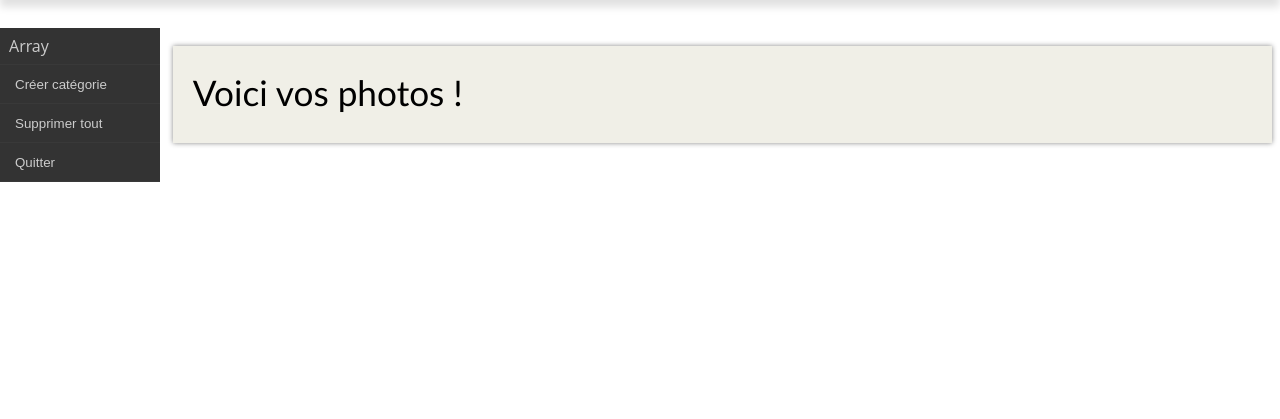
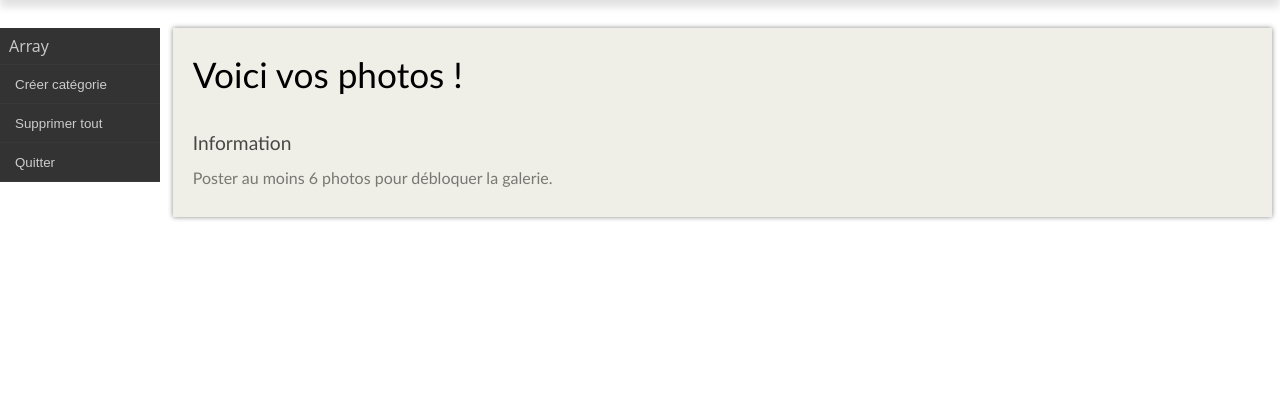
Before and after one commit to Mercandj/Photos_database, a PHP site: page /page/home/index.php in a window 1280 px wide. Shown: the part 84-503 px from the top of the page. Run offline with PHP 8.4, Linux system fonts and the light colour scheme; the visitor is signed in with stand-in values (Sample User, id 1); data that the repository does not hold is empty.

Commit message:
Petites modif.

```diff
--- a/css/home.css
+++ b/css/home.css
@@ -115,8 +115,8 @@ h2 {
 }
 
 h3 {
-	margin-top: 10px;
-	color: rgba(0,0,0,0.4);
+	margin-top: 25px;
+	color: rgba(0,0,0,0.7);
 	font-family:"Calibri";
 	font-weight: 400;
 	font-size: 1.2em;
@@ -126,6 +126,14 @@ h3 strong {
 	color: rgba(0,0,0,0.7);
 }
 
+p {
+  color:black;
+  color: rgba(0,0,0,0.5);
+  font-family:"Calibri";
+  font-weight: 400;
+  font-size: 1.0em;
+  text-align: left;
+}
 
 #cssmenu {
   background: #333;
--- a/css/table.css
+++ b/css/table.css
@@ -136,7 +136,7 @@ tr {
 	font-variant: normal;
 	font-weight: 400;
 	line-height: 18.2px;
-	padding-bottom: 7px;
+	padding-bottom: 4px;
 	padding-left: 10px;
 	padding-right: 2px;
 	padding-top: 7px;
--- a/page/home/index.php
+++ b/page/home/index.php
@@ -67,14 +67,16 @@
 				echo $ic->getHTML_carousel();
 			?>
 
-			<br/>
-
 			<div class="affichage">
 				<h2>Voici vos photos !</h2>
 				<?php
 					$ic = new ImageControleur();
 					echo $ic->getHTML_table();
 				?>
+
+
+				<h3>Information</h3>
+				<p>Poster au moins 6 photos pour débloquer la galerie.</p>
 			</div>
 
 		</div>
--- a/php/add.php
+++ b/php/add.php
@@ -6,7 +6,11 @@ include 'classe/Image.php';
   $maxwidth = 200000;
   $maxheight = 200000;
 
-  if ($_FILES['image']['error'] > 0) $erreur = "Erreur lors du transfert";
+  if ($_FILES['image']['error'] > 0) {
+    $erreur = "Erreur lors du transfert";
+    echo $erreur;
+    return;
+  }
   if ($_FILES['image']['size'] > 1048576) $erreur = "Le fichier est trop gros";
   $extensions_valides = array( 'jpg' , 'jpeg' , 'gif' , 'png' );
   $extension_upload = strtolower(  substr(  strrchr($_FILES['image']['name'], '.')  ,1)  );
--- a/php/vue/Carousel.php
+++ b/php/vue/Carousel.php
@@ -30,7 +30,7 @@ class Carousel {
           $i++;
         }
          $res .='</p>
-              </div>';
+              </div><br/>';
     }
     return $res;
   }
--- a/php/vue/ImageVue.php
+++ b/php/vue/ImageVue.php
@@ -16,7 +16,7 @@ class ImageVue {
       $res = $res.'
       <tr>
         <td class="table_image">
-          <img class="imade_url" width="32" height="32" src="./.'.$image->getUrl().'"></img>
+          <img class="imade_url" width="40" height="40" src="./.'.$image->getUrl().'"></img>
         </td>
         <td class="table_titre">
           <a class="table_titre" title="'.$image->getTitre().'" href="./.'.$image->getUrl().'">'.$image->getTitre().'</a>
```
Also changed, not shown: README.md, carousel/img1.jpg (deleted), carousel/img2.jpg (deleted), carousel/img3.jpg (deleted), carousel/img4.jpg (deleted), carousel/img5.jpg (deleted), carousel/img6.jpg (deleted), 1 other file.
